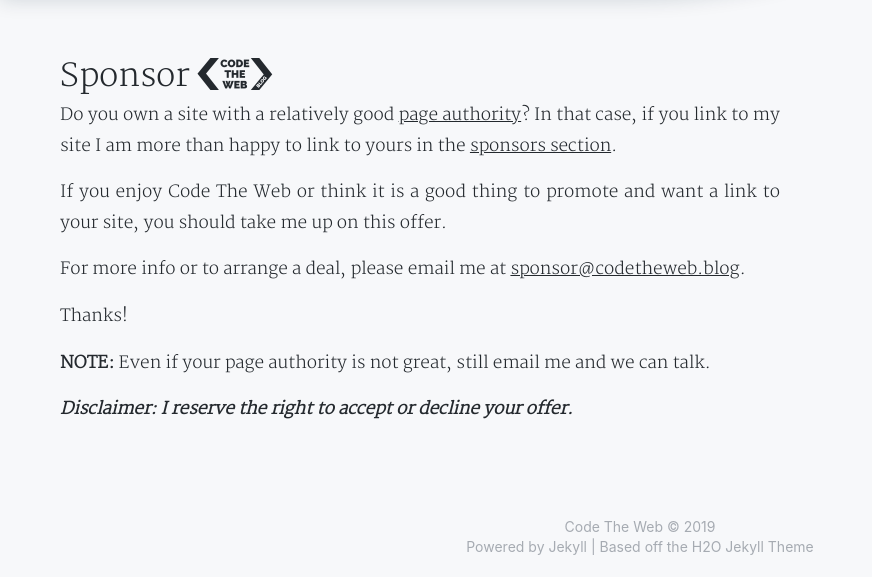
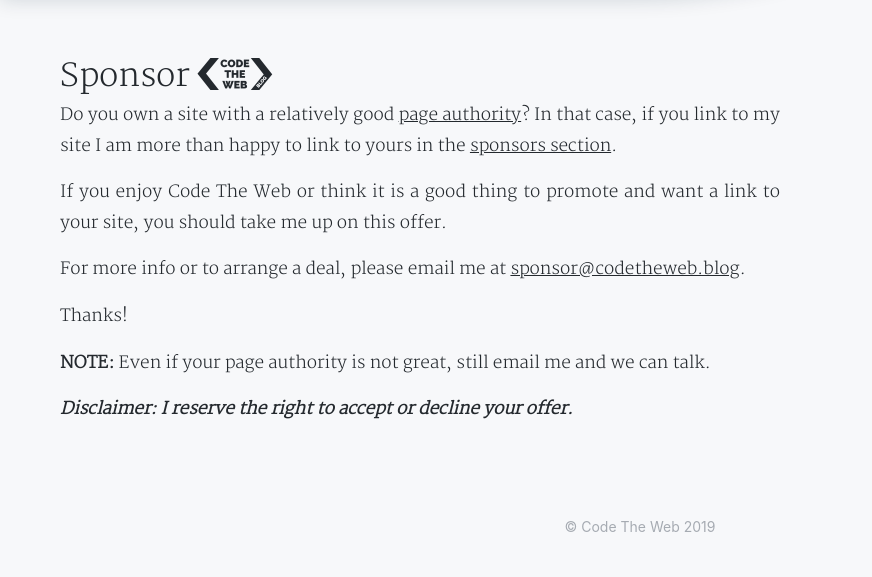
Before and after one commit to Booligoosh/codetheweb.blog, a Jekyll site: the page built from sponsor.html, in a window 1280 px wide and 900 px high, scrolled down 311 px, cut to the strip 323-900 px from the top of the window. Shown: the whole strip, without its empty margins (0-872 px from the left). Built offline with Jekyll 4.4.1, drawn with Linux system fonts in a browser that asks for light colours; nearby versions of some CDN libraries; some web fonts are replaced; comment, search, counter and statistics services are not loaded; a style sheet for code colours, icons or effects is not loaded.

Commit message:
Modified footer

```diff
--- a/_includes/footer.html
+++ b/_includes/footer.html
@@ -1,4 +1,4 @@
 <footer class="g-footer">
-    <section>{{ site.title }} © {{ site.time | date: '%Y' }}</section>
-    <section>Powered by <a href="//jekyllrb.com" target="_blank">Jekyll</a> | Based off the <a href="https://github.com/kaeyleo/jekyll-theme-H2O" target="_blank"> H2O Jekyll Theme</a></section>
+    <section>© {{ site.title }} {{ site.time | date: '%Y' }}</section>
+    <!-- <section>Powered by <a href="//jekyllrb.com" target="_blank">Jekyll</a> | Based off the <a href="https://github.com/kaeyleo/jekyll-theme-H2O" target="_blank"> H2O Jekyll Theme</a></section> -->
 </footer>
```
